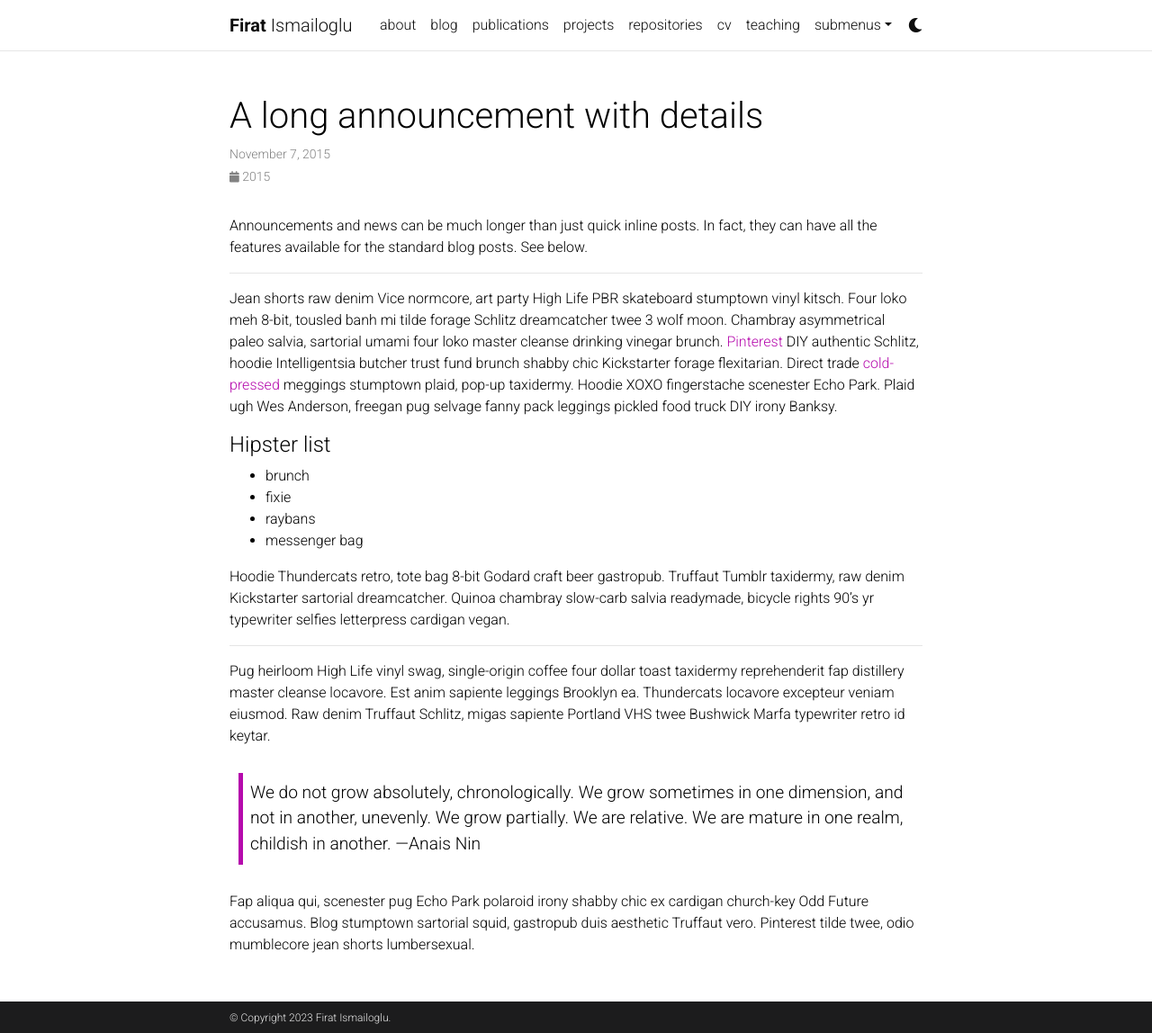
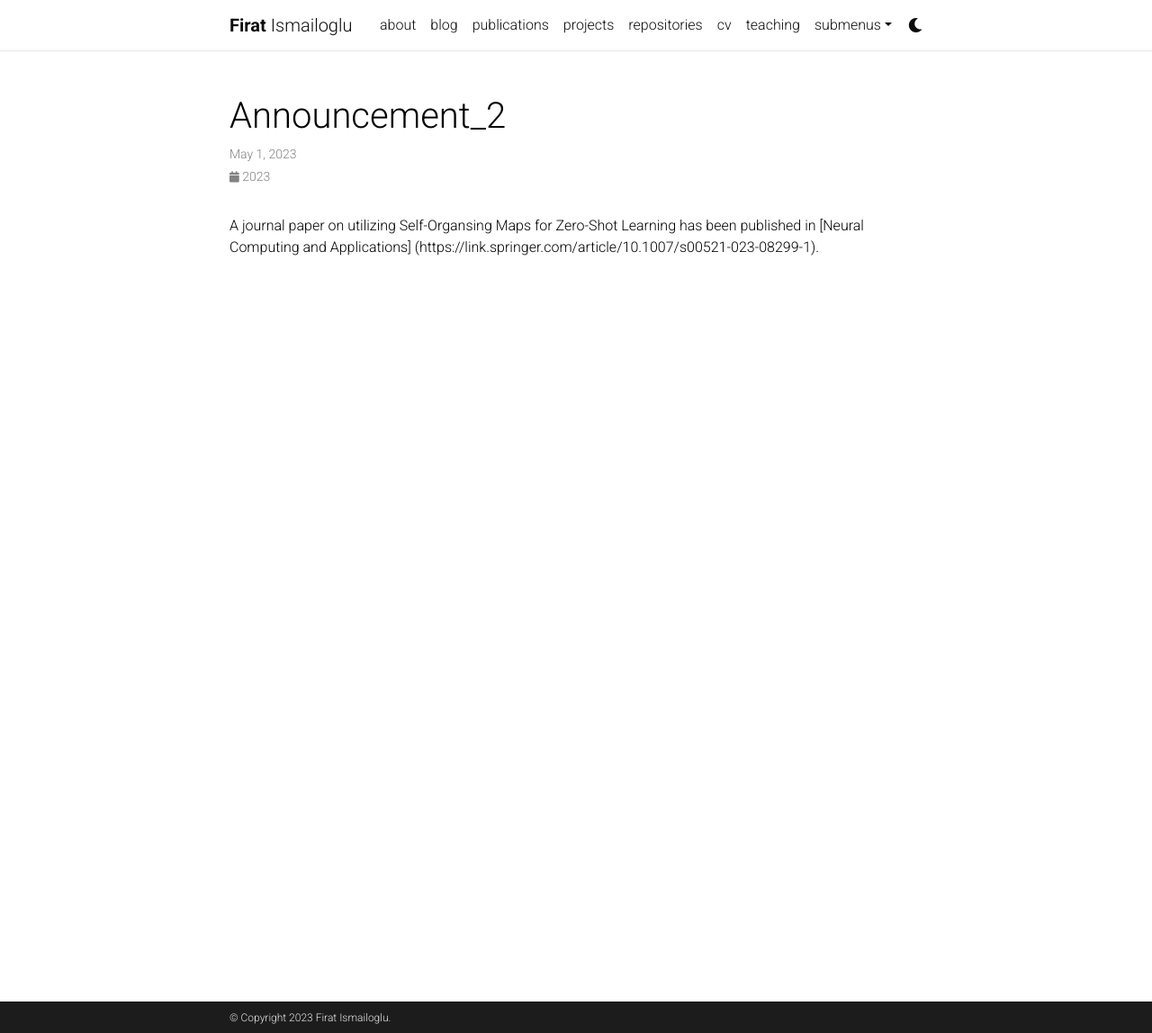
Before and after one commit to FiratIsmailoglu/firatismailoglu.github.io, a Jekyll site: the page built from _news/announcement_2.md, in a window 1280 px wide and 1148 px high. Shown: the whole window at 90% size. Built offline with Jekyll 4.4.1, drawn with Linux system fonts in a browser that asks for light colours; comment, search, counter and statistics services are not loaded; a style sheet for code colours, icons or effects is not loaded.

Commit message:
Update announcement_2.md

```diff
--- a/_news/announcement_2.md
+++ b/_news/announcement_2.md
@@ -1,32 +1,8 @@
 ---
 layout: post
-title: A long announcement with details
-date: 2015-11-07 16:11:00-0400
-inline: false
+date: 2023-05-01 15:59:00-0400
+inline: true
 related_posts: false
 ---
 
-Announcements and news can be much longer than just quick inline posts. In fact, they can have all the features available for the standard blog posts. See below.
-
-***
-
-Jean shorts raw denim Vice normcore, art party High Life PBR skateboard stumptown vinyl kitsch. Four loko meh 8-bit, tousled banh mi tilde forage Schlitz dreamcatcher twee 3 wolf moon. Chambray asymmetrical paleo salvia, sartorial umami four loko master cleanse drinking vinegar brunch. <a href="https://www.pinterest.com">Pinterest</a> DIY authentic Schlitz, hoodie Intelligentsia butcher trust fund brunch shabby chic Kickstarter forage flexitarian. Direct trade <a href="https://en.wikipedia.org/wiki/Cold-pressed_juice">cold-pressed</a> meggings stumptown plaid, pop-up taxidermy. Hoodie XOXO fingerstache scenester Echo Park. Plaid ugh Wes Anderson, freegan pug selvage fanny pack leggings pickled food truck DIY irony Banksy.
-
-#### Hipster list
-<ul>
-    <li>brunch</li>
-    <li>fixie</li>
-    <li>raybans</li>
-    <li>messenger bag</li>
-</ul>
-
-Hoodie Thundercats retro, tote bag 8-bit Godard craft beer gastropub. Truffaut Tumblr taxidermy, raw denim Kickstarter sartorial dreamcatcher. Quinoa chambray slow-carb salvia readymade, bicycle rights 90's yr typewriter selfies letterpress cardigan vegan.
-
-***
-
-Pug heirloom High Life vinyl swag, single-origin coffee four dollar toast taxidermy reprehenderit fap distillery master cleanse locavore. Est anim sapiente leggings Brooklyn ea. Thundercats locavore excepteur veniam eiusmod. Raw denim Truffaut Schlitz, migas sapiente Portland VHS twee Bushwick Marfa typewriter retro id keytar.
-
-> We do not grow absolutely, chronologically. We grow sometimes in one dimension, and not in another, unevenly. We grow partially. We are relative. We are mature in one realm, childish in another.
-> —Anais Nin
-
-Fap aliqua qui, scenester pug Echo Park polaroid irony shabby chic ex cardigan church-key Odd Future accusamus. Blog stumptown sartorial squid, gastropub duis aesthetic Truffaut vero. Pinterest tilde twee, odio mumblecore jean shorts lumbersexual.
+A journal paper on utilizing Self-Organsing Maps for  Zero-Shot Learning has been published in [Neural Computing and Applications] (https://link.springer.com/article/10.1007/s00521-023-08299-1).
```
